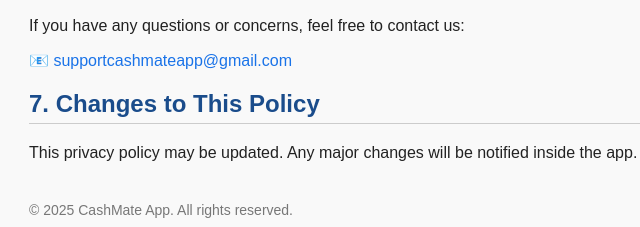
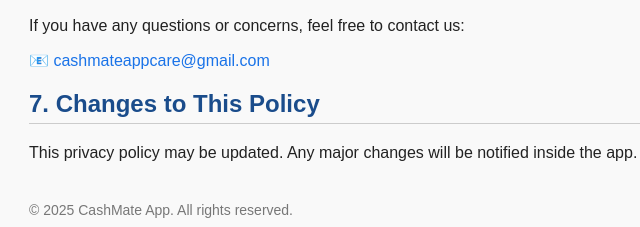
Before and after one commit to ravidewangen/cashmate-app-privacy-policy, a plain HTML site: page index.html in a window 1280 px wide. Shown: the part 964-1191 px from the top of the page, 261-901 px from the left. Drawn offline with Linux system fonts and the light colour scheme.

Commit message:
Update index.html

```diff
--- a/index.html
+++ b/index.html
@@ -80,7 +80,7 @@
 
     <h2>6. Contact Us</h2>
     <p>If you have any questions or concerns, feel free to contact us:</p>
-    <p>📧 <a href="mailto:supportcashmateapp@gmail.com">supportcashmateapp@gmail.com</a></p>
+    <p>📧 <a href="mailto:cashmateappcare@gmail.com">cashmateappcare@gmail.com</a></p>
 
     <h2>7. Changes to This Policy</h2>
     <p>This privacy policy may be updated. Any major changes will be notified inside the app.</p>
```
